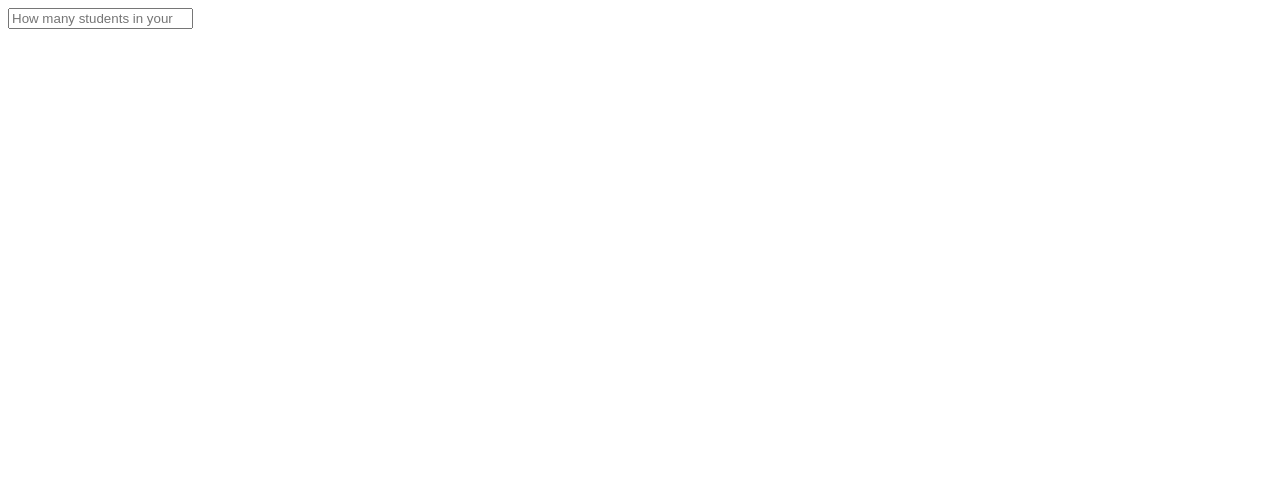
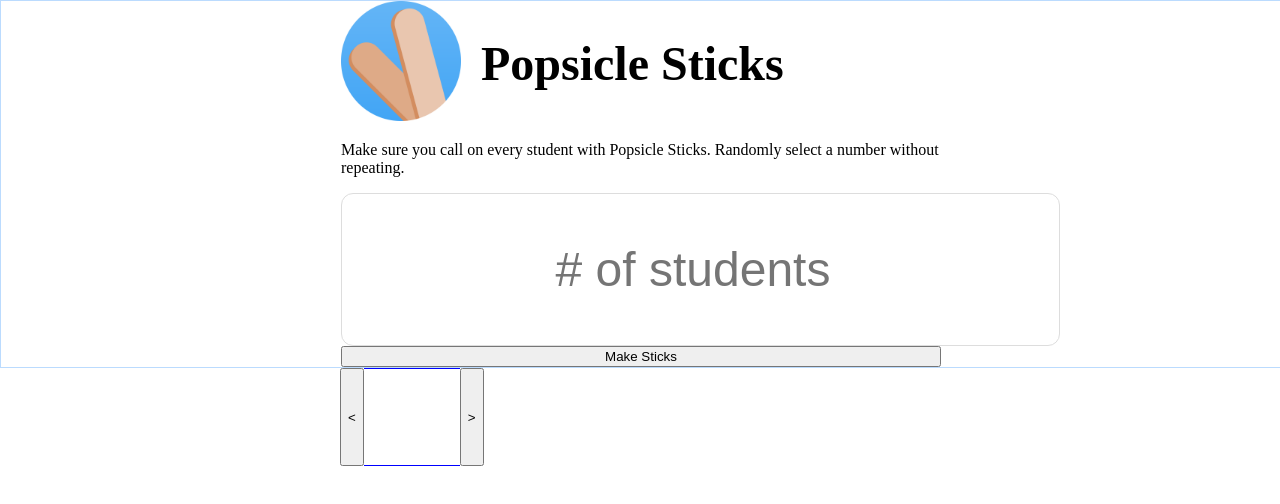
Before and after one commit to SeanMcP/popsicleSticks, a plain HTML site: page index.html in a window 1280 px wide. Drawn offline with Linux system fonts and the light colour scheme.

Commit message:
Basic functionality; reworking layout for future motion

```diff
--- a/css/main.css
+++ b/css/main.css
@@ -1,3 +1,64 @@
 body {
-
+	margin: 0;
+	padding: 0;
 }
+header {
+	border: 1px solid #BBDBFE;
+	width: 100%;
+}
+#headWrapper {
+	display: flex;
+	flex-flow: row wrap;
+	margin: 0 auto;
+	width: 98%;
+	max-width: 600px;
+	align-items: center;
+}
+#logoLink {
+	flex: 0 20%;
+}
+#logoLink img {
+	width: 100%;
+}
+#mainHeading {
+	margin-left: 20px;
+	font-size: 3em;
+	flex: 1 50%;
+}
+#instructions {
+	flex: 1 100%;
+}
+#numStudents {
+	flex: 1 100%;
+	font-size: 3em;
+	padding: 1em;
+	border-radius: 0.25em;
+	border: 1px solid #ddd;
+	text-align: center;
+}
+#siteWrapper {
+	margin: 0 auto;
+	width: 98%;
+	max-width: 600px;
+	display: flex;
+	flex-flow: row wrap;
+	align-items: center;
+}
+#genArray {
+	flex: 1 100%;
+}
+#selStudent {
+	display: flex;
+	flex-flow: row nowrap;
+}
+#prevStudent, #nextStudent {
+	flex: 0 20%;
+}
+#studentScreen {
+	flex: 1 50%;
+	padding: 1em;
+	font-size: 3em;
+	border-top: 1px solid blue;
+	border-bottom: 1px solid blue;
+	text-align: center;
+}
--- a/index.html
+++ b/index.html
@@ -5,8 +5,25 @@
 		<link rel="stylesheet" href="./css/main.css" type="text/css"/>
 	</head>
 	<body>
+		<header>
+			<div id="headWrapper">
+				<a id="logoLink" class="shift" href="."><img src="./img/popsicle-sticks-logo.png" alt=""/></a>
+
+				<h1 id="mainHeading" class="shift">Popsicle Sticks</h1>
+
+				<p id="instructions">Make sure you call on every student with Popsicle Sticks. Randomly select a number without repeating.</p>
+
+				<input type="number" id="numStudents" class="shift" name="numStudents" value="" placeholder="# of students">
+
+				<button type="button" id="genArray" class="shift" name="genArray">Make Sticks</button>
+			</div>
+		</header>
 		<div id="siteWrapper">
-			<input type="number" id="numStudents" name="numStudents" value="" placeholder="How many students in your class?">
+			<form id="selStudent" class="" action="index.html" method="post">
+				<button id="prevStudent" type="button" name="prevStudent"><</button>
+				<div id="studentScreen"></div>
+				<button id="nextStudent" type="button" name="nextStudent">></button>
+			</form>
 		</div>
 		<script src="./js/main.js"></script>
 	</body>
--- a/js/main.js
+++ b/js/main.js
@@ -0,0 +1,48 @@
+let numStudents = document.getElementById("numStudents");
+let genArray = document.getElementById("genArray");
+let studentScreen = document.getElementById("studentScreen");
+let nextStudent = document.getElementById("nextStudent");
+
+( function()  {
+  let randomArray;
+  let arrayIndex = 0;
+
+  function genRandomArray(){
+    randomArray = [];
+    let inputNum = numStudents.value;
+    for (i = 0; i < inputNum; i++) {
+      let num = Math.ceil(Math.random() * inputNum);
+      if(!randomArray.includes(num)) {
+        randomArray.push(num);
+      } else {
+        i--;
+      }
+    }
+    return randomArray
+  }
+
+  genArray.addEventListener('click', function(){
+    randomArray = genRandomArray();
+    arrayIndex = 0;
+    studentScreen.textContent = randomArray[arrayIndex];
+    console.log(randomArray);
+  });
+
+  nextStudent.addEventListener('click', function(){
+    arrayIndex++;
+    if(arrayIndex > randomArray.length - 1){
+      genRandomArray();
+      console.log(randomArray);
+      arrayIndex = 0;
+    };
+    studentScreen.textContent = randomArray[arrayIndex];
+  });
+  prevStudent.addEventListener('click', function(){
+    arrayIndex--;
+    if(arrayIndex < 0) {
+      arrayIndex++;
+    }
+    studentScreen.textContent = randomArray[arrayIndex];
+  });
+
+})();
```
Also changed, not shown: img/popsicle-sticks-logo.png (added), raw/favicon.svg (added).
